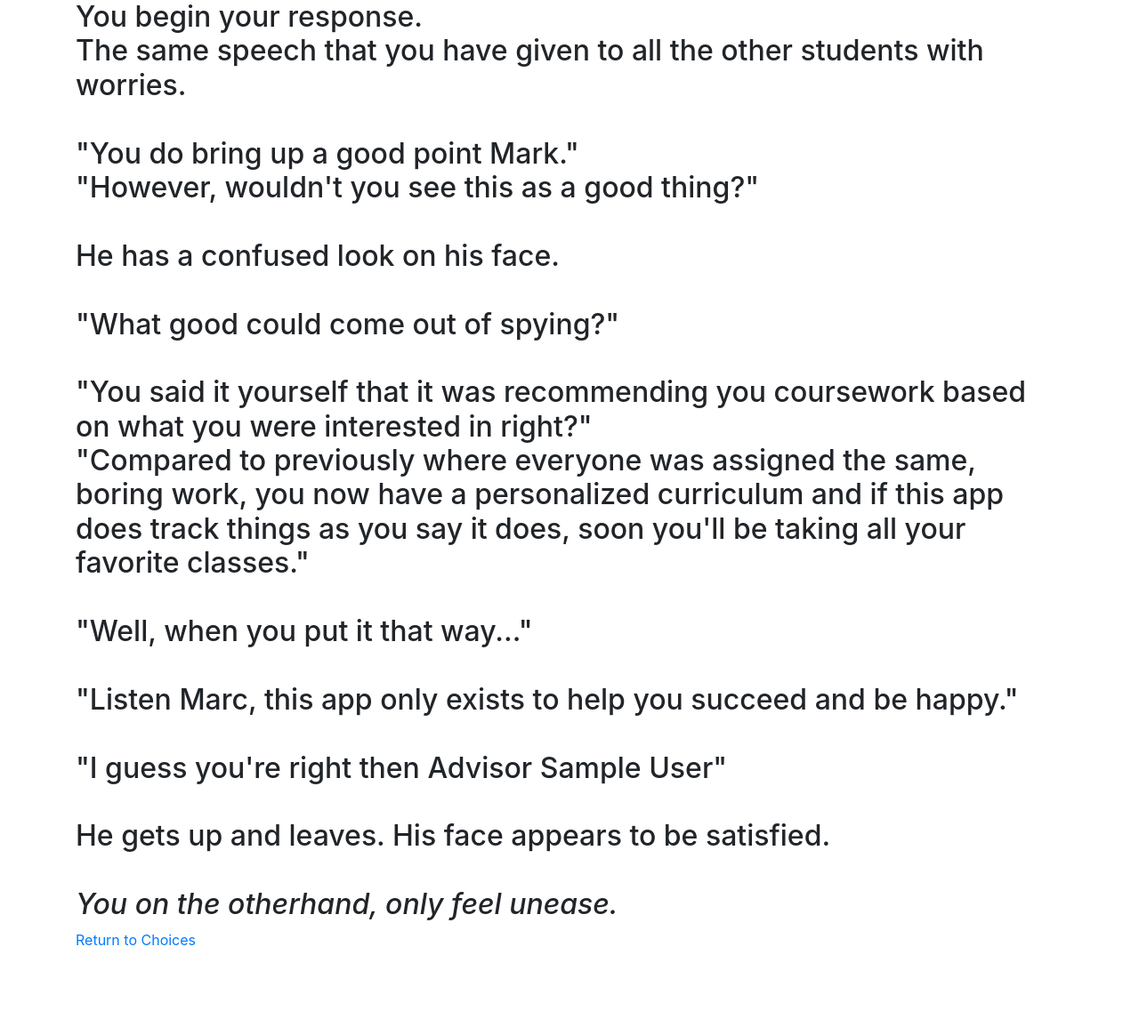
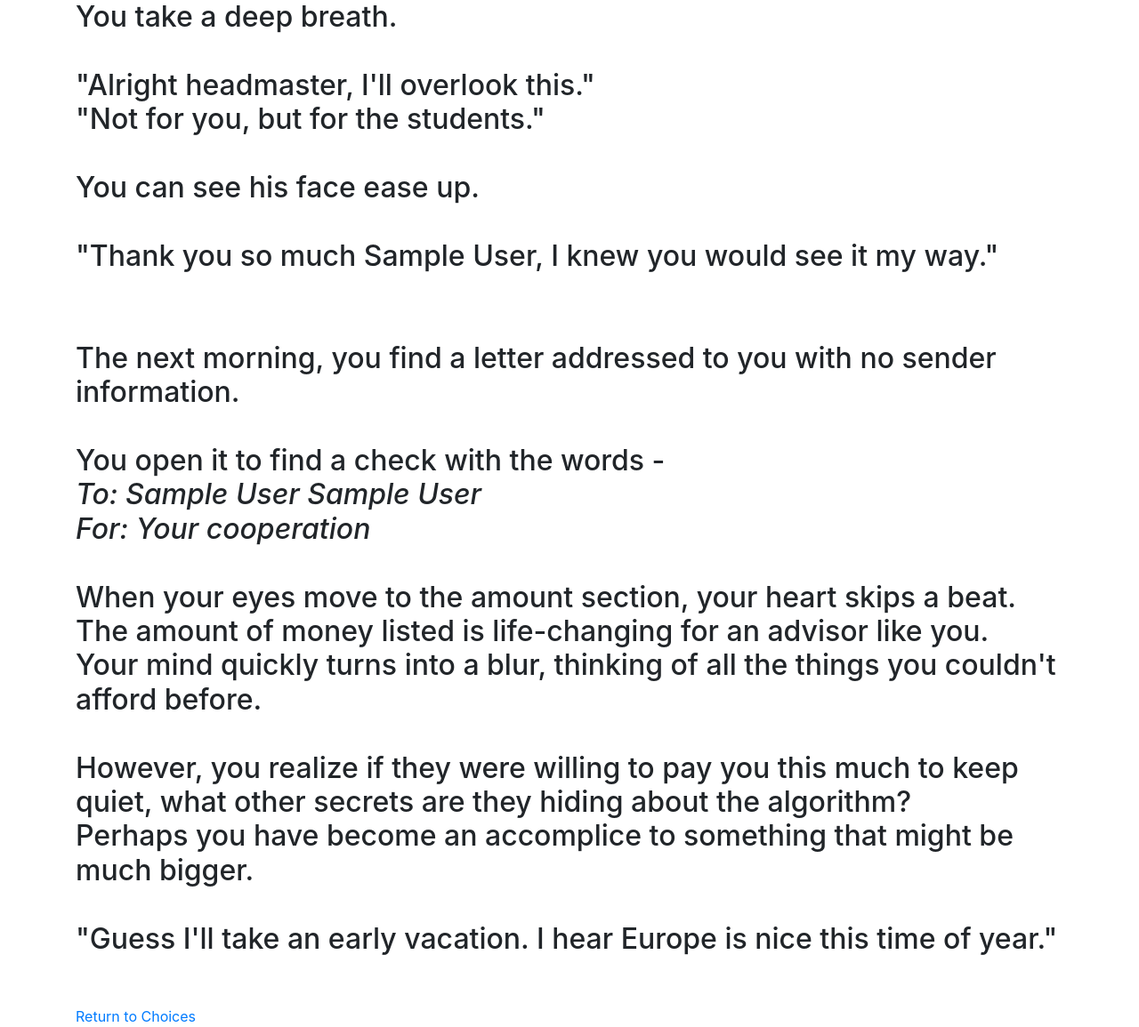
Before and after one commit to kevinhu98/ethicsWebsite, a Flask app: page /page5 in a window 1280 px wide. Shown: the whole page at 89% size. Before the commit the page ends 1063 px from the top, so only its background shows below. Run offline with Flask 2, Linux system fonts and the light colour scheme; the visitor is signed in with stand-in values (Sample User, id 1); some libraries are stand-ins or nearby versions.

Commit message:
finished path for first choice

```diff
--- a/templates/base.html
+++ b/templates/base.html
@@ -9,6 +9,7 @@
 <body>
 <div class="container">
 {%block body%}{% endblock %}
+<br><br>
     <a href="choicepage">Return to Choices</a>
 </div>
 
--- a/templates/page5.html
+++ b/templates/page5.html
@@ -4,29 +4,28 @@
 {% block body %}
     <body>
         <h2>
-            You begin your response. <br>
-            The same speech that you have given to all the other students with worries. <br><br>
+            You take a deep breath. <br><br>
 
-            "You do bring up a good point Mark." <br>
-            "However, wouldn't you see this as a good thing?" <br><br>
+            "Alright headmaster, I'll overlook this." <br>
+            "Not for you, but for the students." <br><br>
 
-            He has a confused look on his face. <br><br>
+            You can see his face ease up. <br><br>
 
-            "What good could come out of spying?" <br><br>
+            "Thank you so much {{ firstName }}, I knew you would see it my way." <br><br><br>
 
-            "You said it yourself that it was recommending you coursework based on what you were interested in right?" <br>
-            "Compared to previously where everyone was assigned the same, boring work, you now have a personalized curriculum
-            and if this app does track things as you say it does, soon you'll be taking all your favorite classes." <br><br>
+            The next morning, you find a letter addressed to you with no sender information. <br><br>
 
-            "Well, when you put it that way..." <br><br>
+            You open it to find a check with the words - <br>
+            <i> To: {{ firstName }} {{ lastName }} </i> <br>
+                <i> For: Your cooperation </i> <br><br>
 
-            "Listen Marc, this app only exists to help you succeed and be happy." <br><br>
+            When your eyes move to the amount section, your heart skips a beat. <br>
+            The amount of money listed is life-changing for an advisor like you. <br>
+            Your mind quickly turns into a blur, thinking of all the things you couldn't afford before. <br><br>
+            However, you realize if they were willing to pay you this much to keep quiet, what other secrets are they hiding about the algorithm? <br>
+            Perhaps you have become an accomplice to something that might be much bigger. <br><br>
 
-            "I guess you're right then Advisor {{lastName}}" <br><br>
-
-            He gets up and leaves. His face appears to be satisfied. <br><br>
-
-            <i> You on the otherhand, only feel unease.</i>
+            "Guess I'll take an early vacation. I hear Europe is nice this time of year."
         </h2>
 
 
```
Also changed, not shown: templates/page4.html (+18 -6 lines), templates/page6.html (+0 -22 lines).
